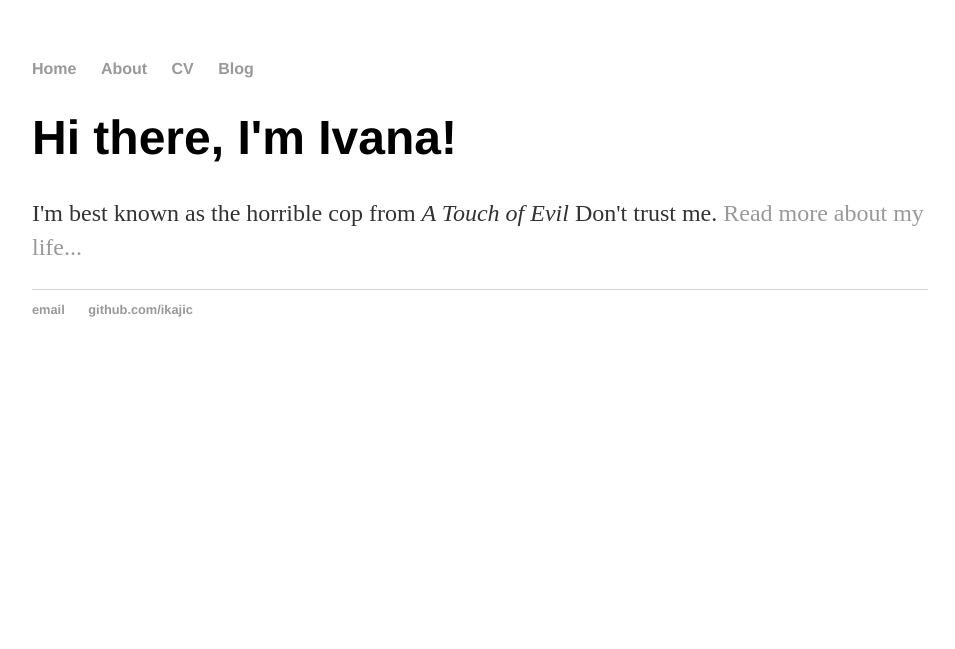
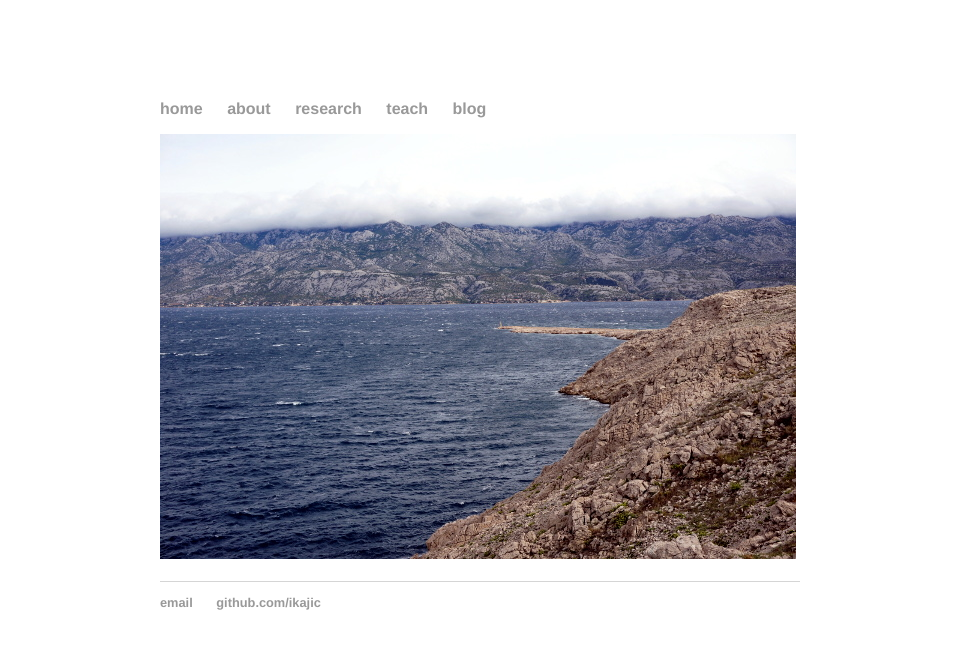
Before and after one commit to ikajic/ikajic.github.io, a Jekyll site: the page built from index.md, in a window 1280 px wide. Shown: the top 649 px of the page, without its empty margins (160-1115 px from the left). Built offline with Jekyll 4.4.1, drawn with Linux system fonts in a browser that asks for light colours.

```diff
--- a/_layouts/default.html
+++ b/_layouts/default.html
@@ -4,14 +4,16 @@
 			<title>{{ page.title }}</title>
 			<!-- link to main stylesheet -->
 			<link rel="stylesheet" type="text/css" href="/css/main.css">
+            <meta http-equiv='Content-Type' content='text/html; charset=utf-8' />
 		</head>
 		<body>
 			<nav>
 	    		<ul>
-	        		<li><a href="/">Home</a></li>
-		        	<li><a href="/about">About</a></li>
-	        		<li><a href="/cv">CV</a></li>
-	        		<li><a href="/blog">Blog</a></li>
+	        		<li><a href="/">home</a></li>
+		        	<li><a href="/about">about</a></li>
+	        		<li><a href="/research">research</a></li>
+	        		<li><a href="/teach">teach</a></li>
+	        		<li><a href="/blog">blog</a></li>
 	    		</ul>
 			</nav>
 			<div class="container">
--- a/blog/index.html
+++ b/blog/index.html
@@ -1,11 +1,11 @@
 ---
 layout: default
-title: Ivana's Blog
+title:
 ---
-	<h1>{{ page.title }}</h1>
+	<h2>{{ page.title }}</h2>
 	<ul class="posts">
 
 	  {% for post in site.posts %}
-	    <li><span>{{ post.date | date_to_string }}</span> » <a href="{{ post.url }}" title="{{ post.title }}">{{ post.title }}</a></li>
+      <li><span>{{ post.date | date_to_string }}</span>: <a href="{{ post.url }}" title="{{ post.title }}">{{ post.title }}</a></li>
 	  {% endfor %}
 	</ul>
--- a/css/main.css
+++ b/css/main.css
@@ -1,6 +1,6 @@
 body {
-    margin: 60px auto;
-    width: 70%;
+    margin: 100px auto;
+    width: 50%;
 }
 nav ul, footer ul {
     font-family:'Helvetica', 'Arial', 'Sans-Serif';
@@ -17,14 +17,28 @@ a {
     color: #999;
 }
 a:hover {
-    text-decoration: underline;
+    color: black;
 }
+
 h1 {
     font-size: 3em;
-    font-family:'Helvetica', 'Arial', 'Sans-Serif';
+    font-family: 'Source Sans Pro', 'Helvetica', 'Arial', 'Sans-Serif';
 }
+
+
+h3 {
+    font-size: 1.2em;
+    font-family: 'Source Sans Pro', 'Helvetica', 'Arial', 'Sans-Serif';
+}
+
+h4 {
+    font-size: 1.1 em;
+    font-family: 'Source Sans Pro', 'Helvetica', 'Arial', 'Sans-Serif';
+}
+
 p {
-    font-size: 1.5em;
+    font-size: 1em;
+    font-family: 'Source Sans Pro', 'Helvetica', 'Arial', 'Sans-Serif';
     line-height: 1.4em;
     color: #333;
 }
@@ -35,7 +49,7 @@ footer {
 
 ul.posts {
     margin: 20px auto 40px;
-    font-size: 1.5em;
+    font-size: 1em;
 }
 
 ul.posts li {
--- a/index.html
+++ /dev/null
@@ -1,8 +0,0 @@
----
-layout: default
-title: Ivana Kajic
----
-<div class="blurb">
-	<h1>Hi there, I'm Ivana!</h1>
-	<p>I'm best known as the horrible cop from <em>A Touch of Evil</em> Don't trust me. <a href="/about">Read more about my life...</a></p>
-</div><!-- /.blurb -->
--- /dev/null
+++ b/index.md
@@ -0,0 +1,6 @@
+---
+layout: default
+title: Ivana Kajic's homepage
+---
+
+<img src="files/Pag.JPG" alt="home">
```
Also changed, not shown: _posts/2016-09-06-hello-big-world.md (added, +7 -0 lines), _posts/2016-09-06-ivana-launch-website.md (deleted, +0 -7 lines), about.md (added, +29 -0 lines), blog/atom.xml (added, +27 -0 lines), research.md (added, +46 -0 lines), teach.md (added, +12 -0 lines), files/Pag.JPG (added), files/blog/caplja.JPG (added), files/me.jpeg (added), 1 other file.
